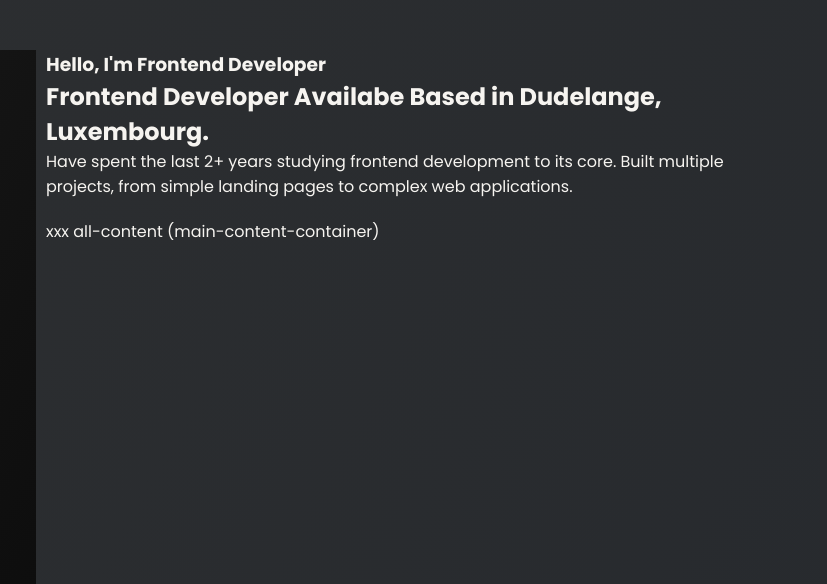
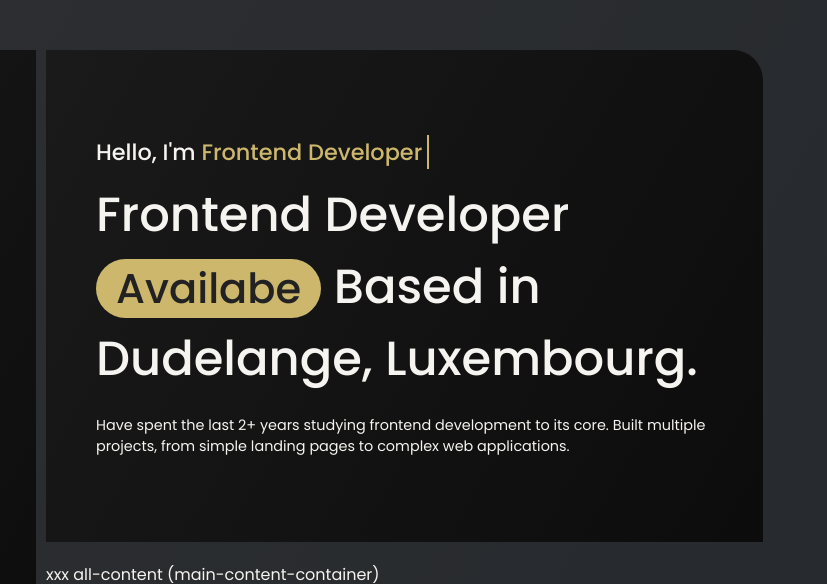
Before and after one commit to Suki1207/frontend-website, a website built with Vite: page index.html in a window 1280 px wide. Shown: the top 584 px of the page, 453-1280 px from the left. Built offline with nearby package versions, Linux system fonts and the light colour scheme.

Commit message:
Add about CSS

```diff
--- /dev/null
+++ b/src/css/about.css
@@ -0,0 +1,55 @@
+.section-container {
+  background: linear-gradient(
+    120deg,
+    var(--gradient-start),
+    var(--gradient-end)
+  ) !important;
+  padding: 45px 50px;
+  display: flex;
+  flex-direction: column;
+}
+
+#about-me {
+  border-radius: 0px 30px 0px 0px;
+  padding: 85px 50px;
+}
+
+#about-me h3 {
+  color: var(--text-color);
+  font-weight: 500;
+  font-size: 1.4rem;
+}
+
+#about-me h3 span {
+  color: var(--main-color);
+}
+
+#about-me #role {
+  opacity: 1;
+  white-space: nowrap;
+  transition: opacity 0.5s ease-out;
+  border-right: 2px solid var(--main-color);
+  display: inline-block;
+  padding-right: 5px;
+}
+
+#about-me h1 {
+  color: var(--text-color);
+  font-size: 3rem;
+  margin: 10px 0px;
+  font-weight: 500;
+  max-width: 700px;
+}
+#about-me h1 span {
+  background-color: var(--main-color);
+  color: var(--bg-color);
+  padding: 0px 20px;
+  border-radius: 30px;
+  font-size: 2.6rem;
+}
+#about-me p {
+  color: var(--text-color);
+  font-size: 0.9rem;
+  margin-top: 10px;
+  max-width: 750px;
+}
--- a/src/style.css
+++ b/src/style.css
@@ -1,6 +1,7 @@
 /* Other CSS imports */
 @import url("/src/css/sidebar.css");
 @import url("/src/css/profile.css");
+@import url("/src/css/about.css");
 
 /* General styles */
 * {
```
